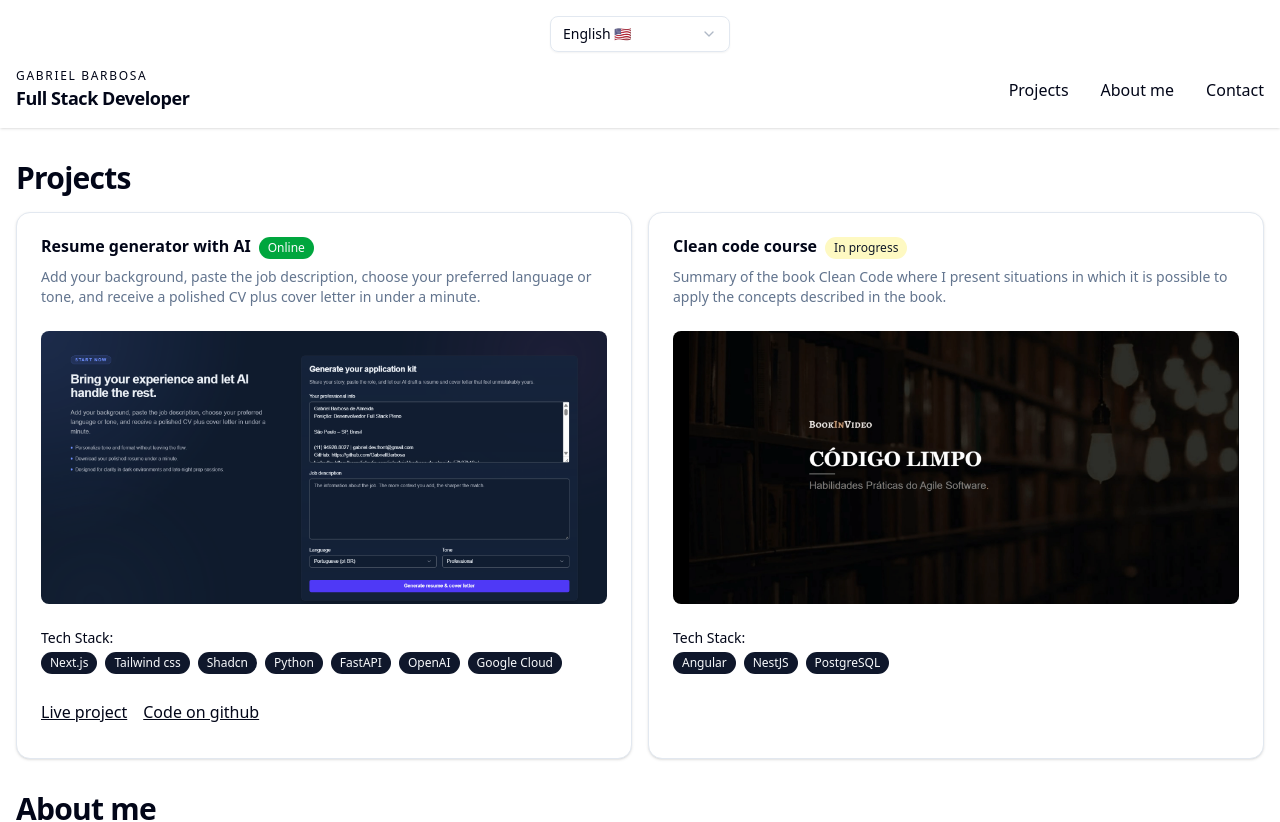
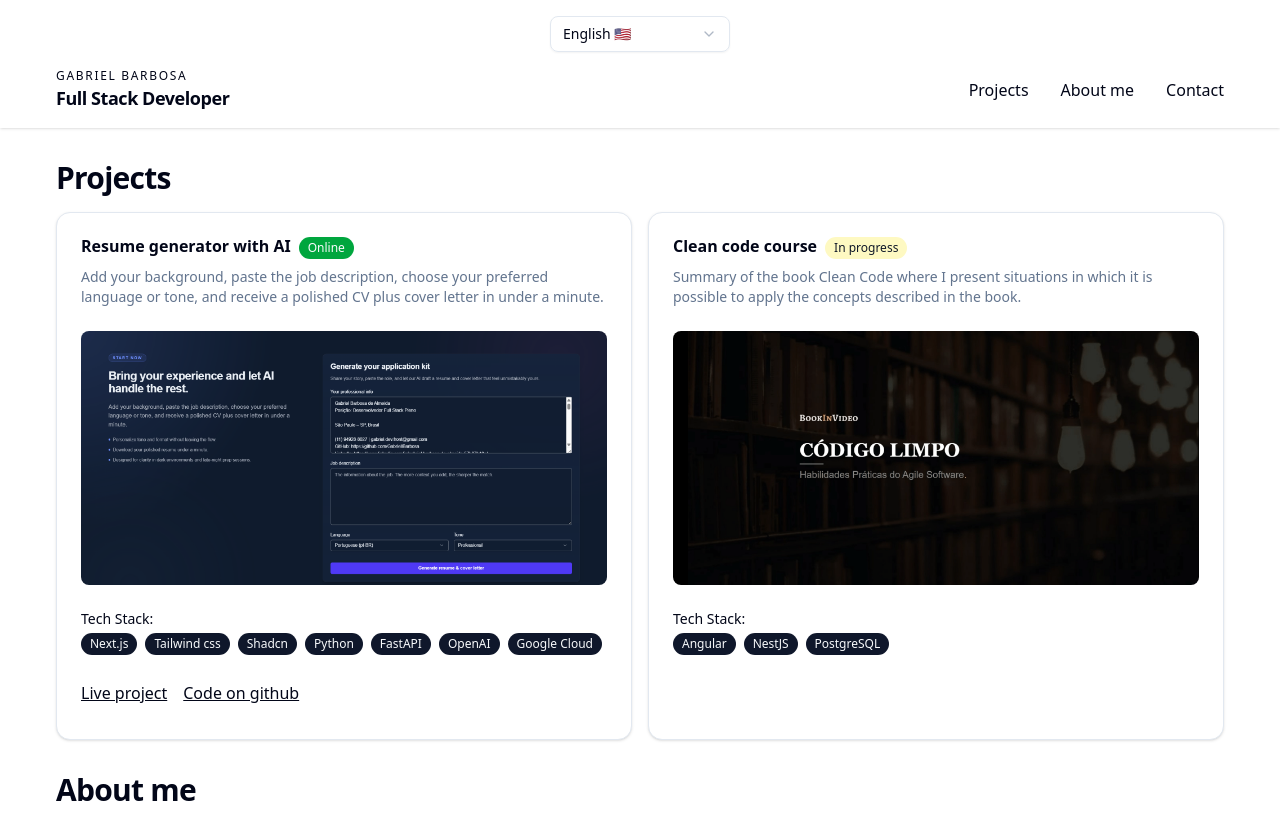
Before and after one commit to GabriellBarbosa/portfolio, a Next.js app: page /en in a window 1280 px wide. Shown: the top 822 px of the page. Built offline with nearby package versions, Linux system fonts and the light colour scheme.

Commit message:
feat: Change container size

```diff
--- a/templates/Home/index.tsx
+++ b/templates/Home/index.tsx
@@ -27,7 +27,7 @@
   return (
     <div>
       <header className="bg-white shadow-sm">
-        <div className="container mx-auto px-4 py-4">
+        <div className="max-w-[1200px] mx-auto px-4 py-4">
           <div className="flex justify-center mb-4">
             <SelectLanguage lang={language} />
           </div>
@@ -65,7 +65,7 @@
         </div>
       </header>
 
-      <div className="container mx-auto px-4">
+      <div className="max-w-[1200px] mx-auto px-4">
         <section className="mt-8" id="projects">
           <H2 className="mb-4">{dict.projects}</H2>
 
```
